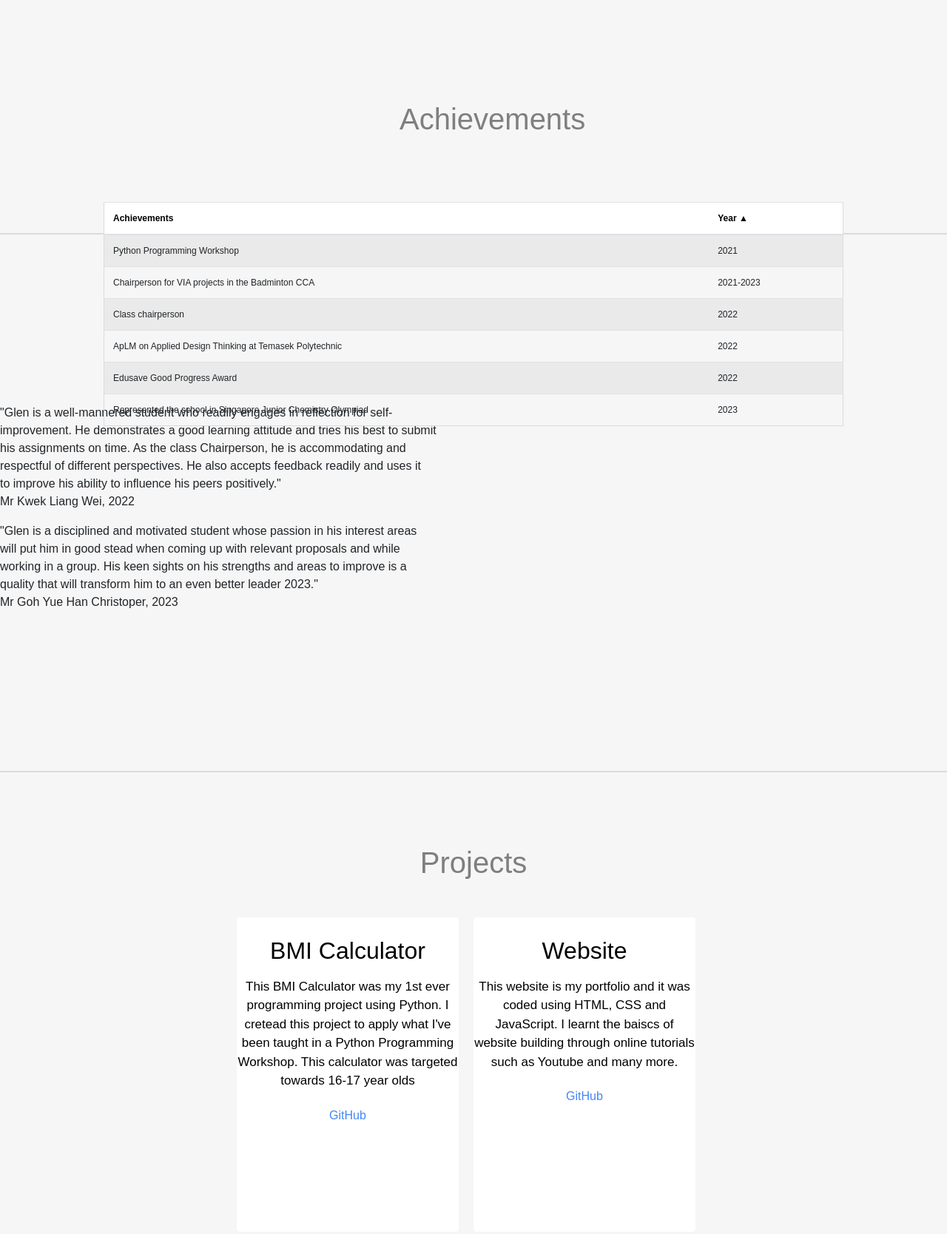
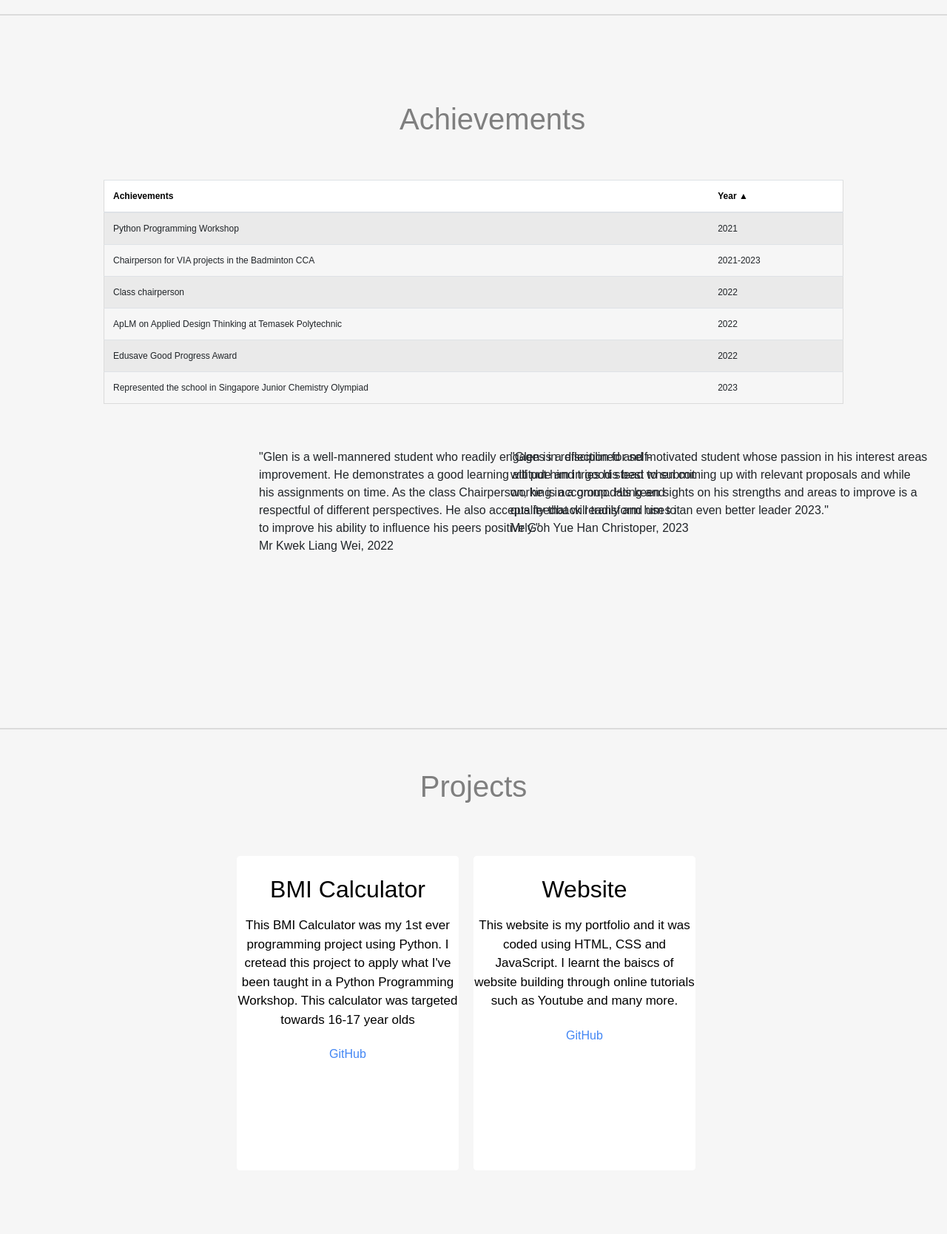
Before and after one commit to jawgemo/Website, a plain HTML site: page index.html in a window 1280 px wide. Shown: the part 1020-2688 px from the top of the page at 74% size. Drawn offline with nearby package versions, Linux system fonts and the light colour scheme.

Commit message:
Update styles.css

```diff
--- a/styles.css
+++ b/styles.css
@@ -157,7 +157,7 @@
 .hero__container::before {
   content: "";
   position: absolute;
-  bottom: 1035px;
+  bottom: 1255px;
   left: 0;
   width: 100%;
   height: 2px;
@@ -215,7 +215,7 @@
 /* About Section / Achievements */
 .main {
   background-color: #f6f6f6;
-  padding: 10rem 0;
+  padding: 10rem 0
 }
 
 .main__container {
@@ -251,9 +251,28 @@
 .main__table {
   font-size: 20px;
   cursor: pointer;
-  transform: translate(0, 30px);
+  transform: translate(0, 0px);
 }
 
+.testimonials-container {
+  display: flex;
+  margin-top: 60px;
+}
+
+.testimonials-container {
+  display: flex;
+}
+
+#testimonial1 {
+  flex: 1;
+  transform: translateX(350px);
+}
+
+
+#testimonial2 {
+  flex: 1;
+  margin-left: 100px; /* Adjusted to half the desired distance */
+}
 
 .fa-layer-group,
 .fa-users {
@@ -265,13 +284,15 @@
  .hero__container::after {
   content: "";
   position: absolute;
-  bottom: 400px;
+  bottom: 290px;
   left: 0;
   width: 100%;
   height: 2px;
   background: #DBDBDB;
-  transform: translate(0, 92px);
+
 }
+
+
 
 /* Services Section / Projects */
 .services {
@@ -280,8 +301,8 @@
   flex-direction: column;
   justify-content: center;
   align-items: center;
-  padding: 0.0005rem 0;
-  height: 350px;
+  padding: 0;
+  height: 400px;
 }
 
 .services h1 {
@@ -293,7 +314,7 @@
   -moz-text-fill-color: transparent;
   margin-bottom: 5rem;
   font-size: 2.5rem;
-  transform: translate(0, -170px);
+  transform: translate(0, -150px);
   justify-content: center;
 }
 
@@ -309,6 +330,7 @@
   display: grid;
   grid-template-columns: 1fr 1fr 1fr 1fr;
   grid-template-rows: 1fr;
+  transform: translate(0, -100px);
 }
 
 .services__card {
@@ -319,109 +341,7 @@
   border: 1px solid #ffffff;
   display: flex;
   flex-direction: column;
-  transform: translate(310px, -220px);
-  justify-content: top;
-  color: #000;
-  background-color: #ffffff;
-}
-
-
-.services__card h2 {
-  text-align: center;
-}
-
-.services__card p {
-  text-align: center;
-  margin-top: 24px;
-  font-size: 17px;
-}
-
-.services__btn {
-  display: flex;
-  justify-content: center;
-  margin-top: 16px;
-}
-
-.services__card button {
-  color: #4286f4;
-  border: none;
-  background: none;
-  align-items: end;
-}
-
-.services__card button:hover {
-  cursor: pointer;
-}
-
-body {
-  margin-bottom: 50px
-}
-
-
- /* 2nd Page divider */
- .hero__container::after {
-  content: "";
-  position: absolute;
-  bottom: 400px;
-  left: 0;
-  width: 100%;
-  height: 2px;
-  background: #DBDBDB;
-}
-
-/* Services Section / Projects */
-.services {
-  background: #f6f6f6;
-  display: flex;
-  flex-direction: column;
-  justify-content: center;
-  align-items: center;
-  padding: 0.0005rem 0;
-  height: auto;
-}
-
-.services h1 {
-  background-color: #7f7f7f;
-  background-size: 100%;
-  -webkit-background-clip: text;
-  -moz-background-clip: text;
-  -webkit-text-fill-color: transparent;
-  -moz-text-fill-color: transparent;
-  margin-bottom: 5rem;
-  font-size: 2.5rem;
-  transform: translate(0, -210px);
-  justify-content: center;
-}
-
-.services h2 {
-  transform: translateY(25px);
-}
-
-@media screen and (max-width: 767px) {
-  .services__card {
-    transform: translate(-100px, 0);
-  }
-}
-
-.services p {
-  transform: translateY(10px);
-}
-
-.services__wrapper {
-  display: grid;
-  grid-template-columns: 1fr 1fr 1fr 1fr;
-  grid-template-rows: 1fr;
-}
-
-.services__card {
-  margin: 10px;
-  height: 425px;
-  width: 300px;
-  border-radius: 4px;
-  border: 1px solid #ffffff;
-  display: flex;
-  flex-direction: column;
-  transform: translate(310px, -250px);
+  transform: translate(310px, -70px);
   justify-content: top;
   color: #000;
   background-color: #ffffff;
```
